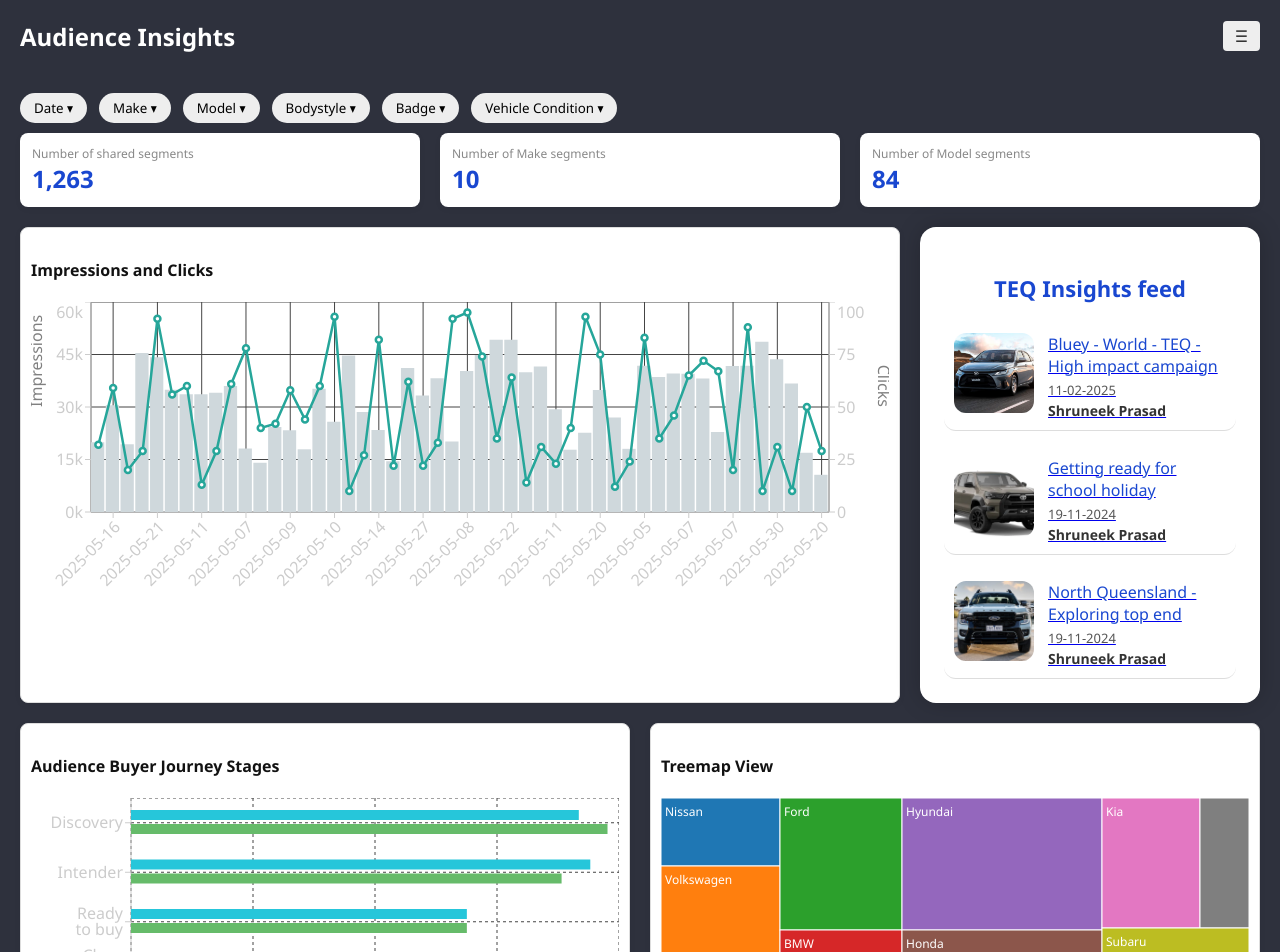
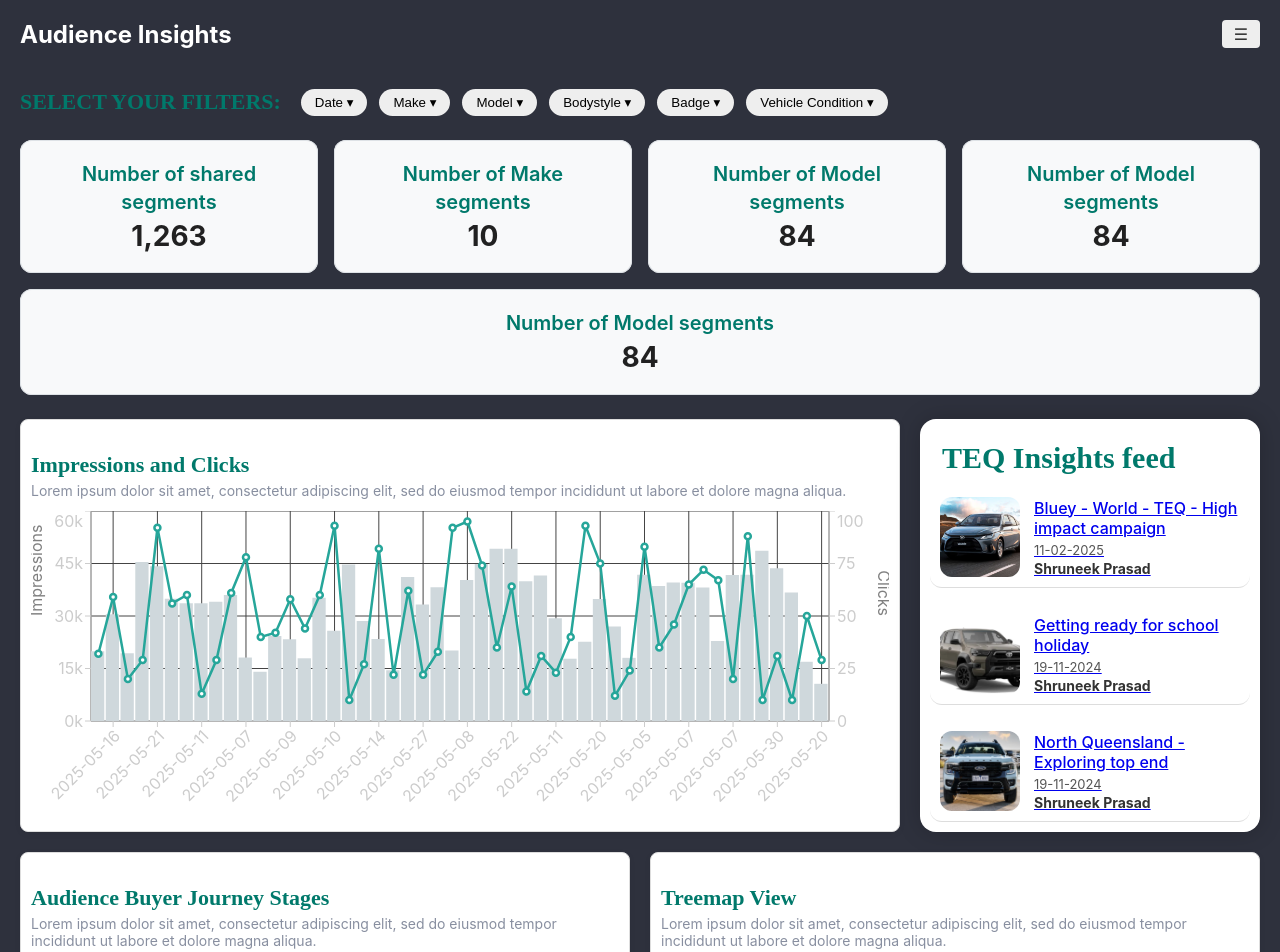
Before and after one commit to zefengxie/Rechart, a React (Create React App) app: page / in a window 1280 px wide. Shown: the part 20-972 px from the top of the page. Built offline with nearby package versions, Linux system fonts and the light colour scheme.

Commit message:
Initial commit or update

```diff
--- a/src/App.css
+++ b/src/App.css
@@ -36,7 +36,7 @@
   box-sizing: border-box;
   background-color: white;
   border-radius: 16px;
-  padding: 24px;
+  padding: 10px;
   box-shadow: 0 0 24px rgba(0, 0, 0, 0.2);
   display: flex;
   flex-direction: column;
@@ -102,36 +102,52 @@
 .summary-cards {
   display: flex;
   flex-wrap: wrap;
-  gap: 20px;
-  margin-bottom: 20px;
+  gap: 16px;
+  justify-content: space-between;
+  margin: 24px 0;
 }
 
 .summary-card {
   flex: 1 1 200px;
-  background: #fff;
-  padding: 12px;
-  border-radius: 8px;
-  color: #333;
-  box-shadow: 0 2px 6px rgba(0, 0, 0, 0.05);
+  background-color: #f8f9fa;
+  border-radius: 12px;
+  padding: 20px;
+  box-shadow: inset 0 0 0 1px #dee2e6;
+  display: flex;
+  flex-direction: column;
+  align-items: center;
+  text-align: center;
+  transition: all 0.3s ease;
+}
+
+.summary-card:hover {
+  background-color: #e9ecef;
 }
 
 .summary-label {
-  font-size: 12px;
-  color: #888;
+  font-size: 20px;
+  color: #00796b;
+  font-weight: 600;
+  margin-bottom: 4px;
+  line-height: 1.4;
 }
 
 .summary-value {
-  font-size: 24px;
-  font-weight: bold;
-  color: #1976d2;
+  font-size: 28px;
+  font-weight: 700;
+  color: #212121;
+  line-height: 1.2;
 }
+
+
+
 
 /* === Filter Bar === */
 .filter-bar {
   display: flex;
   flex-wrap: wrap;
   gap: 10px;
-  margin-bottom: 10px;
+
 }
 
 .filter-button {
@@ -195,11 +211,15 @@
 }
 
 /* === Feed List === */
+
 .feed-title {
+  font-family: "Roboto Slab", serif;
+  font-size: 30px;
   font-weight: bold;
-  margin-bottom: 10px;
-  font-size: 16px;
+  color: #00796b;
+   margin: 12px 12px 12px 12px;
 }
+
 
 
 
@@ -234,12 +254,6 @@
 
 
 
-.feed-title {
-  font-size: 22px;
-  margin-bottom: 20px;
-  text-align: center;
-  font-weight: bold;
-}
 
 
 .feed-list {
@@ -318,40 +332,6 @@
 
 
 
-
-
-
-:root {
-  --default-font-family: "Segoe UI", Tahoma, Geneva, Verdana, sans-serif;
-  --default-font-color: #1947d0;
-}
-
-
-.dashboard-root {
-  font-family: var(--default-font-family);
-  color: var(--default-font-color);
-}
-
-.feed-box,
-.summary-card,
-.feed-title-text,
-.summary-value,
-.filter-button,
-.checkbox-grid label {
-  font-family: var(--default-font-family);
-  color: var(--default-font-color);
-}
-
-
-
-
-
-
-
-
-
-
-
 .details-container {
   max-width: 880px;
   margin: 0 auto;
@@ -408,9 +388,87 @@
 
 .details-cover {
   width: 100%;
-  height: 500px; /* 或你想要的高度 */
+  height: 500px;
   object-fit: cover;
   border-radius: 12px;
   margin-bottom: 24px;
   box-shadow: 0 0 8px rgba(0, 0, 0, 0.1);
 }
+
+
+
+
+.filter-wrapper {
+  padding: 0;
+}
+
+.filter-row {
+  display: flex;
+  align-items: center;
+  gap: 20px;
+  flex-wrap: wrap;
+}
+
+.filter-title {
+  font-family: "Roboto Slab", serif;
+  font-size: 22px;
+  font-weight: bold;
+  color: #00796b;
+  margin: 0;
+  flex-shrink: 0;
+}
+
+.filter-bar {
+  display: flex;
+  flex-wrap: wrap;
+  gap: 10px;
+}
+
+
+.apply-button {
+  background-color: #2196f3;
+  color: white;
+  padding: 6px 12px;
+  border-radius: 4px;
+  border: none;
+  cursor: pointer;
+  font-size: 14px;
+  transition: all 0.2s ease;
+}
+
+.apply-button:hover {
+  background-color: #1976d2;
+  box-shadow: 0 4px 8px rgba(0, 0, 0, 0.2);
+}
+
+
+
+.grid-2 {
+  grid-template-columns: repeat(2, 1fr);
+}
+
+/* 最后一排：三列布局 */
+.grid-3 {
+   margin-top: 20px;
+  grid-template-columns: repeat(3, 1fr);
+}
+
+
+.chart-title {
+  font-family: "Roboto Slab", serif;
+  font-size: 22px;
+  font-weight: bold;
+  color: #00796b;
+  margin-bottom: 12px;
+}
+
+
+
+
+
+.chart-description {
+  font-size: 14px;
+  color: #888fa0;
+  margin-top: -8px;
+  margin-bottom: 12px;
+}
--- a/src/DashboardLayout.tsx
+++ b/src/DashboardLayout.tsx
@@ -102,6 +102,11 @@ export default function DashboardLayout() {
         <div className="dashboard-menu">☰</div>
       </div>
 
+<div className="filter-wrapper">
+  <div className="filter-row">
+    <h3 className="filter-title">SELECT YOUR FILTERS:</h3>
+    <div className="filter-bar">
+
       <FilterPanel
         selectedFilters={selectedFilters}
         toggleFilter={toggleFilter}
@@ -115,9 +120,20 @@ export default function DashboardLayout() {
         toggleAllMakes={toggleAllMakes}
         onDateRangeApply={handleDateRangeApply}
       />
+    </div>
+  </div>
+</div>
+
+
 
       <div className="summary-cards">
-        {[{ label: 'Number of shared segments', value: '1,263' }, { label: 'Number of Make segments', value: '10' }, { label: 'Number of Model segments', value: '84' }].map(({ label, value }) => (
+  {[
+    { label: 'Number of shared segments', value: '1,263' },
+    { label: 'Number of Make segments', value: '10' },
+    { label: 'Number of Model segments', value: '84' },
+    { label: 'Number of Model segments', value: '84' },
+    { label: 'Number of Model segments', value: '84' }
+  ].map(({ label, value }) => (
     <div key={label} className="summary-card">
       <div className="summary-label">{label}</div>
       <div className="summary-value">{value}</div>
@@ -127,17 +143,25 @@ export default function DashboardLayout() {
 
 
 
+
       <div className="top-section">
         <ComposedChartWidget data={filtered(composedData)} />
         <FeedList />
       </div>
 
-      <div className="chart-grid">
-        <BarChartStageWidget rawData={barData} visibleDates={visibleDates} visibleMakes={visibleMakes} />
+
+<div className="chart-grid grid-2">
+  <BarChartStageWidget rawData={filtered(barData)} visibleDates={visibleDates} visibleMakes={visibleMakes} />
   <TreemapChart rawData={filtered(composedData)} visibleDates={visibleDates} visibleMakes={visibleMakes} />
+</div>
+
+
+<div className="chart-grid grid-3">
   <BubbleChart visibleDates={visibleDates} visibleMakes={visibleMakes} />
   <PieChartWidget data={pieData} />
+  <PieChartWidget data={pieData} />
 </div>
+
     </div>
   );
 }
--- a/src/components/BarChartStageWidget.tsx
+++ b/src/components/BarChartStageWidget.tsx
@@ -45,7 +45,11 @@ export default function BarChartStageWidget({ rawData, visibleDates, visibleMake
 
   return (
     <div className="chart-box">
-      <h4>Audience Buyer Journey Stages</h4>
+      <h3 className="chart-title">Audience Buyer Journey Stages</h3>
+      <p className="chart-description">
+        Lorem ipsum dolor sit amet, consectetur adipiscing elit, sed do eiusmod tempor incididunt ut labore et dolore magna aliqua.
+      </p>
+
       <ResponsiveContainer width="100%" height={250}>
         <BarChart layout="vertical" data={barStageData} margin={{ left: 40 }}>
           <CartesianGrid strokeDasharray="3 3" stroke="#444" />
--- a/src/components/BubbleChart.tsx
+++ b/src/components/BubbleChart.tsx
@@ -16,7 +16,11 @@ export default function BubbleChart({ visibleDates, visibleMakes }: Props) {
 
   return (
     <div className="chart-box">
-      <h4>Bubble Chart</h4>
+      <h3 className="chart-title">Audience Buyer Journey Stages</h3>
+      <p className="chart-description">
+        Lorem ipsum dolor sit amet, consectetur adipiscing elit, sed do eiusmod tempor incididunt ut labore et dolore magna aliqua.
+      </p>
+
       <ResponsiveContainer width="100%" height={250}>
         <ScatterChart>
           <CartesianGrid />
--- a/src/components/ComposedChartWidget.tsx
+++ b/src/components/ComposedChartWidget.tsx
@@ -12,7 +12,10 @@ interface Props {
 export default function ComposedChartWidget({ data }: Props) {
   return (
     <div className="chart-box mobile-order-2">
-      <h4>Impressions and Clicks</h4>
+      <h3 className="chart-title">Impressions and Clicks</h3>
+      <p className="chart-description">
+        Lorem ipsum dolor sit amet, consectetur adipiscing elit, sed do eiusmod tempor incididunt ut labore et dolore magna aliqua.
+      </p>
       <ResponsiveContainer width="100%" height={300}>
         <ComposedChart data={data} margin={{ bottom: 30 }}>
           <CartesianGrid stroke="#444" />
--- a/src/components/FilterPanel.tsx
+++ b/src/components/FilterPanel.tsx
@@ -103,13 +103,7 @@ const FilterPanel: React.FC<FilterPanelProps> = ({
                   Cancel
                 </button>
                 <button
-                  style={{
-                    backgroundColor: "#2196f3",
-                    color: "white",
-                    padding: "6px 12px",
-                    borderRadius: 4,
-                    border: "none"
-                  }}
+  className="apply-button"
   onClick={() => {
     const start = dateRange[0].startDate!;
     const end = dateRange[0].endDate!;
@@ -120,6 +114,7 @@ const FilterPanel: React.FC<FilterPanelProps> = ({
 >
   Apply
 </button>
+
               </div>
             </div>
           )}
--- a/src/components/PieChartWidget.tsx
+++ b/src/components/PieChartWidget.tsx
@@ -8,14 +8,16 @@ interface PieChartWidgetProps {
 
 const COLORS = ["#26c6da", "#66bb6a"];
 
+const PieChartWidget: React.FC<PieChartWidgetProps> = ({ data }) => {
 
-const PieChartWidget: React.FC<PieChartWidgetProps> = ({ data }) => {
-  console.log("PieChartWidget data:", data); // 确保组件被调用了
 
   return (
     <div className="chart-box">
+      <h3 className="chart-title">New vs Used Audiences</h3>
+      <p className="chart-description">
+        Lorem ipsum dolor sit amet, consectetur adipiscing elit, sed do eiusmod tempor incididunt ut labore et dolore magna aliqua.
+      </p>
 
-      <h4>New vs Used Audiences</h4>
       <ResponsiveContainer width="100%" height={250}>
         <PieChart>
           <Pie
--- a/src/components/TreemapChart.tsx
+++ b/src/components/TreemapChart.tsx
@@ -51,7 +51,10 @@ export default function TreemapChart({ rawData, visibleDates, visibleMakes }: Tr
 
   return (
     <div className="chart-box">
-      <h4>Treemap View</h4>
+      <h3 className="chart-title">Treemap View</h3>
+      <p className="chart-description">
+        Lorem ipsum dolor sit amet, consectetur adipiscing elit, sed do eiusmod tempor incididunt ut labore et dolore magna aliqua.
+      </p>
       <ResponsiveContainer width="100%" height={250}>
         <Treemap
           data={processedData}
```
Also changed, not shown: src/components/StorytellingFeed.tsx (deleted, +0 -59 lines). Lines whose indentation alone changed are shown as unchanged.
